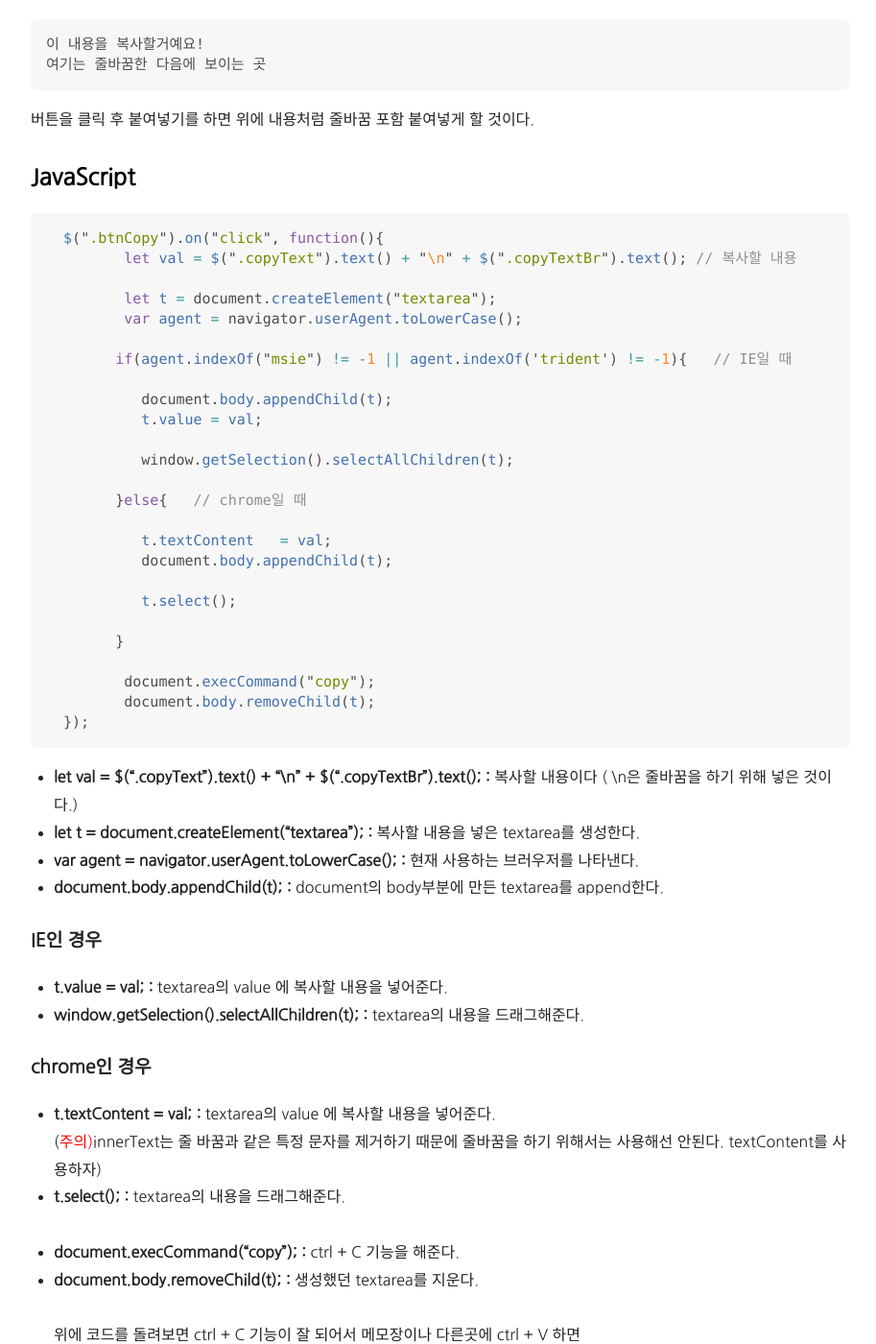
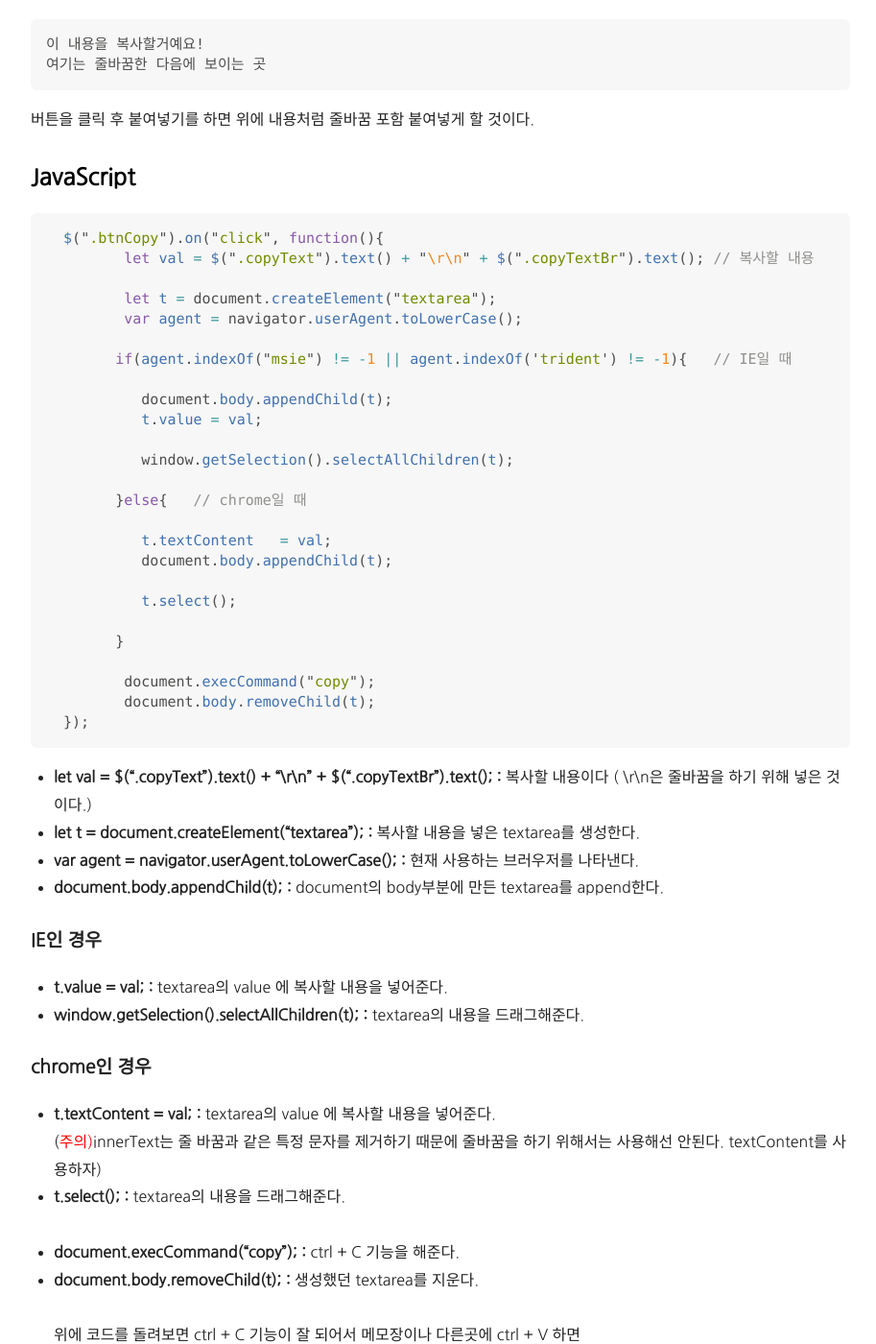
Before and after one commit to hhyemi/hhyemi.github.io, a Jekyll site: the page built from _posts/2020-12-10-textcopy.md, in a window 1280 px wide and 1400 px high, scrolled down 641 px. Shown: the whole window at 96% size, without its empty margins (181-1094 px from the left). Built offline with Jekyll 4.4.1, drawn with Linux system fonts in a browser that asks for light colours; nearby versions of some CDN libraries; comment, search, counter and statistics services are not loaded.

````diff
--- a/_posts/2020-12-10-textcopy.md
+++ b/_posts/2020-12-10-textcopy.md
@@ -26,7 +26,7 @@ Html 에서 원하는 부분의 텍스트를 (드래그 + ctrl + C)를 직접
 ### JavaScript
 ```javascript
   $(".btnCopy").on("click", function(){
-	 let val = $(".copyText").text() + "\n" + $(".copyTextBr").text(); // 복사할 내용
+	 let val = $(".copyText").text() + "\r\n" + $(".copyTextBr").text(); // 복사할 내용
 
 	 let t = document.createElement("textarea");
 	 var agent = navigator.userAgent.toLowerCase();
@@ -51,7 +51,7 @@ Html 에서 원하는 부분의 텍스트를 (드래그 + ctrl + C)를 직접
 	 document.body.removeChild(t);
   });
 ```
-- <b>let val = $(".copyText").text() + "\n" + $(".copyTextBr").text();  : </b>복사할 내용이다 ( \n은 줄바꿈을 하기 위해 넣은 것이다.) <br/>
+- <b>let val = $(".copyText").text() + "\r\n" + $(".copyTextBr").text();  : </b>복사할 내용이다 ( \r\n은 줄바꿈을 하기 위해 넣은 것이다.) <br/>
 - <b>let t = document.createElement("textarea"); : </b>복사할 내용을 넣은 textarea를 생성한다. <br/>
 - <b>var agent = navigator.userAgent.toLowerCase(); : </b>현재 사용하는 브러우저를 나타낸다. <br/>
 - <b>document.body.appendChild(t); : </b>document의 body부분에 만든 textarea를 append한다. <br/>
````
